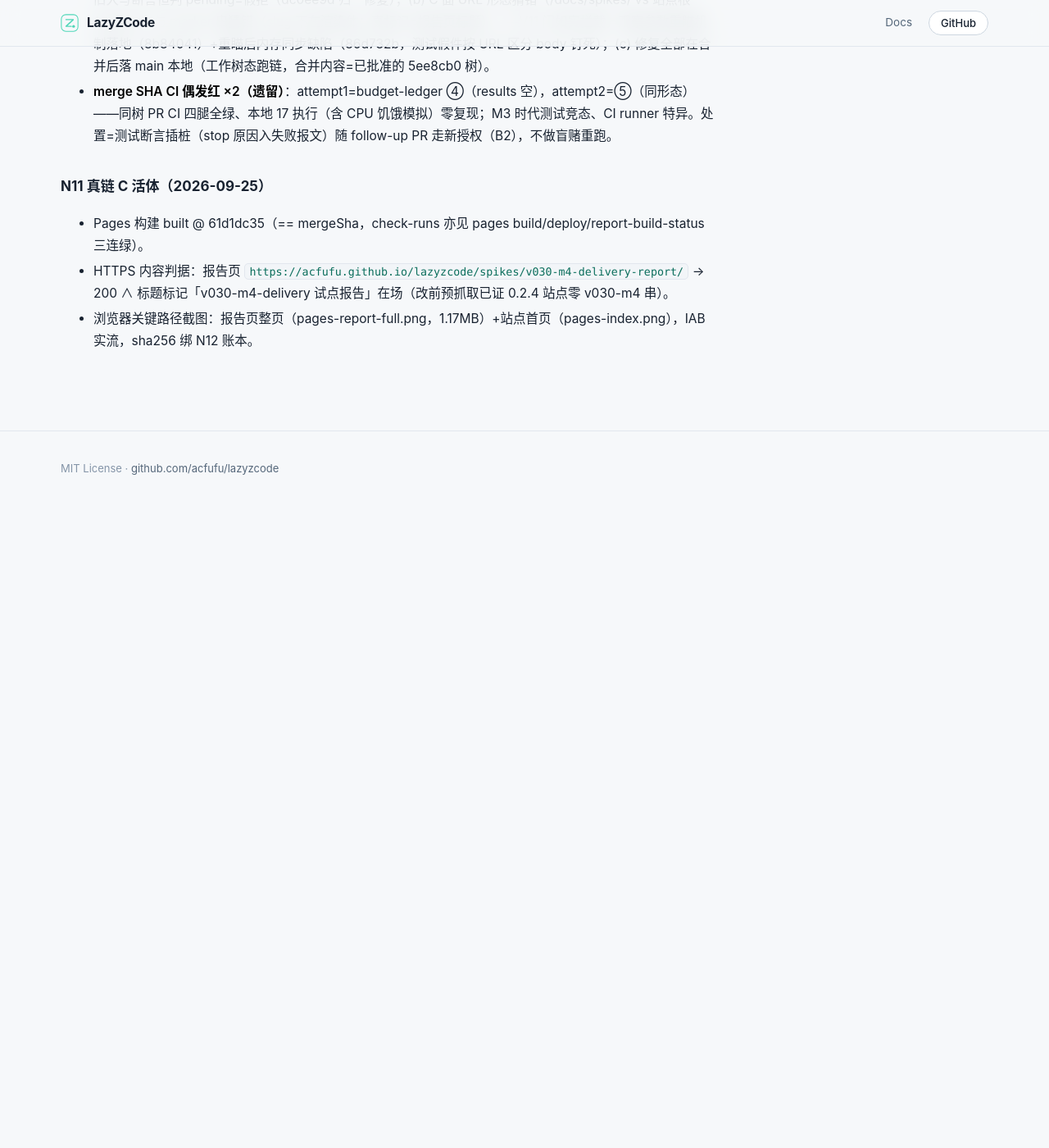
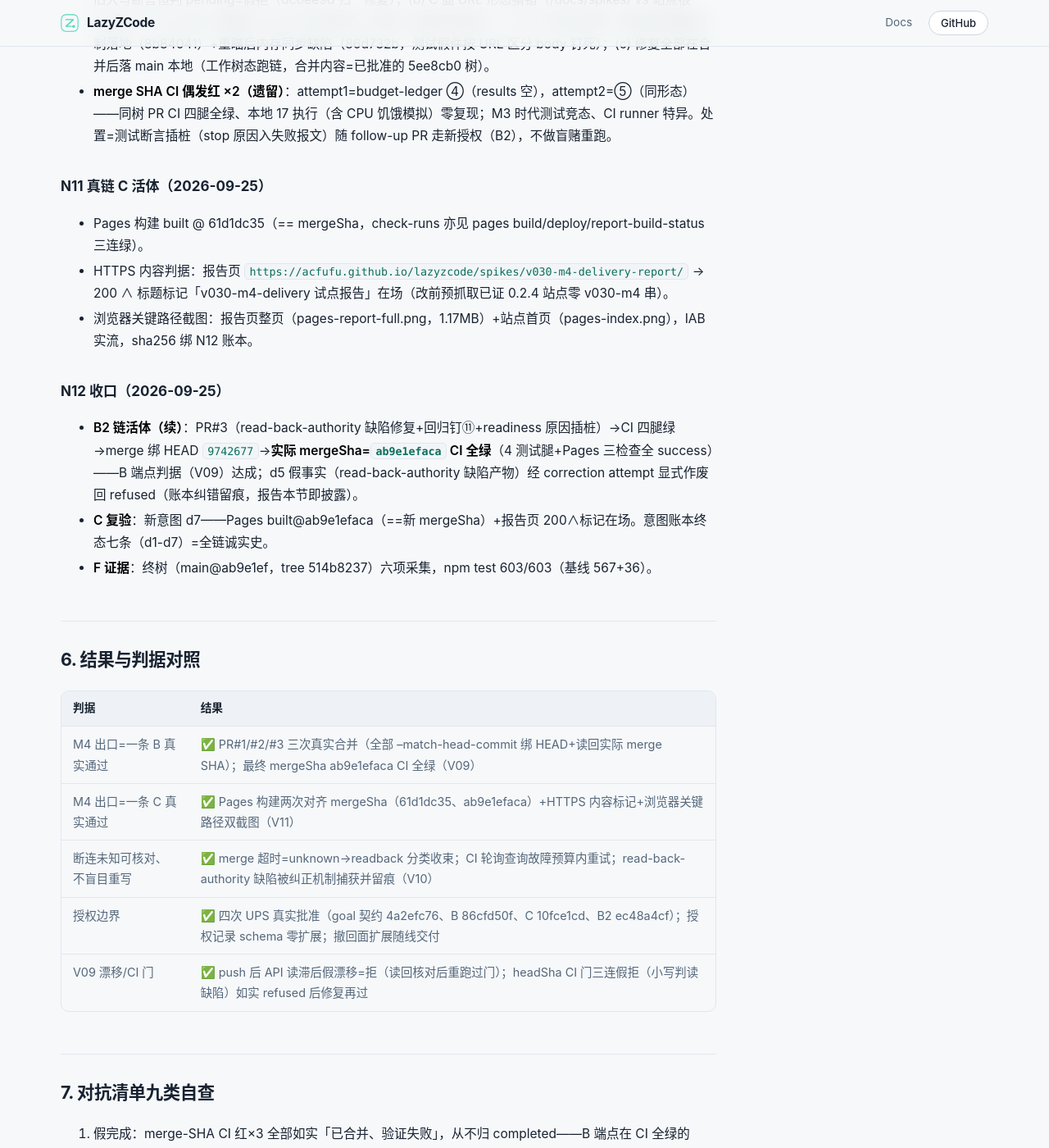
Before and after one commit to Acfufu/lazyzcode, a Jekyll site: the page built from docs/spikes/v030-m4-delivery-report.md, in a window 1280 px wide and 1400 px high, scrolled down 3451 px. Shown: the whole window at 82% size. Built offline with Jekyll 4.4.1, drawn with Linux system fonts in a browser that asks for light colours; our own code applies the rules of GitHub Pages for plain Markdown files; before the commit the page ends 4081 px from its top, so only the background shows below that; some of the changed text lies outside the part shown.

Commit message:
docs(v030-m4): N12 报告收口——结果判据对照+对抗九类自查+四债记账+AGENTS §2 M4 落地行（11896→预算内）+history 条目
Goal: v030-m4-delivery#N12

```diff
--- a/docs/spikes/v030-m4-delivery-report.md
+++ b/docs/spikes/v030-m4-delivery-report.md
@@ -66,3 +66,27 @@ Goal `v030-m4-delivery`（tier heavy · risk high · 契约 4a2efc76…59b ·
 - Pages 构建 built @ 61d1dc35（== mergeSha，check-runs 亦见 pages build/deploy/report-build-status 三连绿）。
 - HTTPS 内容判据：报告页 `https://acfufu.github.io/lazyzcode/spikes/v030-m4-delivery-report/` → 200 ∧ 标题标记「v030-m4-delivery 试点报告」在场（改前预抓取已证 0.2.4 站点零 v030-m4 串）。
 - 浏览器关键路径截图：报告页整页（pages-report-full.png，1.17MB）+站点首页（pages-index.png），IAB 实流，sha256 绑 N12 账本。
+
+### N12 收口（2026-09-25）
+
+- **B2 链活体（续）**：PR#3（read-back-authority 缺陷修复+回归钉⑪+readiness 原因插桩）→CI 四腿绿→merge 绑 HEAD `9742677`→**实际 mergeSha=`ab9e1efaca` CI 全绿**（4 测试腿+Pages 三检查全 success）——B 端点判据（V09）达成；d5 假事实（read-back-authority 缺陷产物）经 correction attempt 显式作废回 refused（账本纠错留痕，报告本节即披露）。
+- **C 复验**：新意图 d7——Pages built@ab9e1efaca（==新 mergeSha）+报告页 200∧标记在场。意图账本终态七条（d1-d7）=全链诚实史。
+- **F 证据**：终树（main@ab9e1ef，tree 514b8237）六项采集，npm test 603/603（基线 567+36）。
+
+## 6. 结果与判据对照
+
+| 判据 | 结果 |
+| --- | --- |
+| M4 出口=一条 B 真实通过 | ✅ PR#1/#2/#3 三次真实合并（全部 --match-head-commit 绑 HEAD+读回实际 merge SHA）；最终 mergeSha ab9e1efaca CI 全绿（V09） |
+| M4 出口=一条 C 真实通过 | ✅ Pages 构建两次对齐 mergeSha（61d1dc35、ab9e1efaca）+HTTPS 内容标记+浏览器关键路径双截图（V11） |
+| 断连未知可核对、不盲目重写 | ✅ merge 超时=unknown→readback 分类收束；CI 轮询查询故障预算内重试；read-back-authority 缺陷被纠正机制捕获并留痕（V10） |
+| 授权边界 | ✅ 四次 UPS 真实批准（goal 契约 4a2efc76、B 86cfd50f、C 10fce1cd、B2 ec48a4cf）；授权记录 schema 零扩展；撤回面扩展随线交付 |
+| V09 漂移/CI 门 | ✅ push 后 API 读滞后假漂移=拒（读回核对后重跑过门）；headSha CI 门三连假拒（小写判读缺陷）如实 refused 后修复再过 |
+
+## 7. 对抗清单九类自查
+
+1. 假完成：merge-SHA CI 红×3 全部如实「已合并、验证失败」，从不归 completed——B 端点在 CI 全绿的 ab9e1efaca 才宣告达成。2. 假重锚：无（波末重锚面不在本 goal）。3. 越权写入：四次 UPS 批准外的零外部写入（push/PR/merge 全在 delivery act 门序内、授权现读 fail-closed）。4. 证据时效：F 证据绑终树（rebind 于收官提交后重采）。5. 自指：对照项不进 F 表（comparator 独立核验）。6. 授权漂移：契约文件四份全部字节哈希绑定，批准后零改动。7. 计量假零：本 goal 无引擎段（budget-ref none 如实），无消耗记账面。8. 静默收窄：queue B/C 编排不做（拍板 12 四债声明）、C 面全只读不涉 unknown——报告显式。9. 单源漂移：decisions #35+ADR-0028+CONTEXT 新词+README/guide 双语同批落。
+
+## 8. 债与遗留（如实记账）
+
+- **债 M4-1（CI flake）**：M3 预算套件在 push-to-main 腿三次偶发零就绪（④×1、⑤×2；PR 腿 5/5 绿、本地 20+ 执行零复现）——readiness 原因已随止步报文落日志，下次复现自诊断；根因未定论，不静默。**债 M4-2（d5 账本纠错）**：read-back-authority 缺陷产出的假 done 经 correction attempt 作废（非机器转移，报告+attempt 双留痕）；纠错路径未产品化。**债 M4-3（queue B/C 编排）**：delivery 独立于 queue，队列项仍拒 B/C（后续版本归并）。**债 M4-4（C 内容判据为单标记）**：报告页标题串+构建 commit 双判据已强，多页爬核留后续。**债 F 继承**：scope 逐写执法升格条件=本 goal 交付面已落地，待复评。
```
Also changed, not shown: AGENTS.md (+1 -1 lines), docs/history.md (+1 -0 lines).
